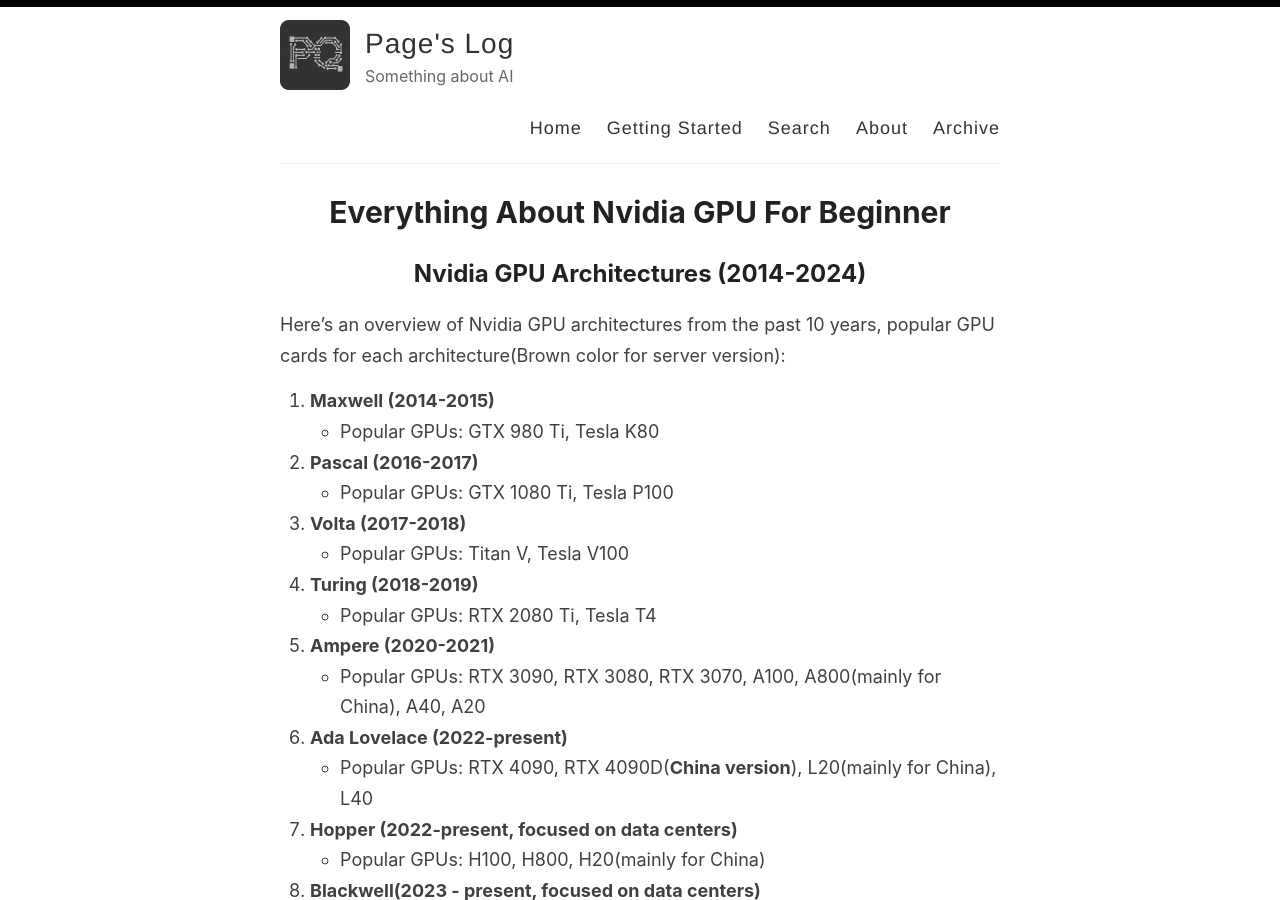
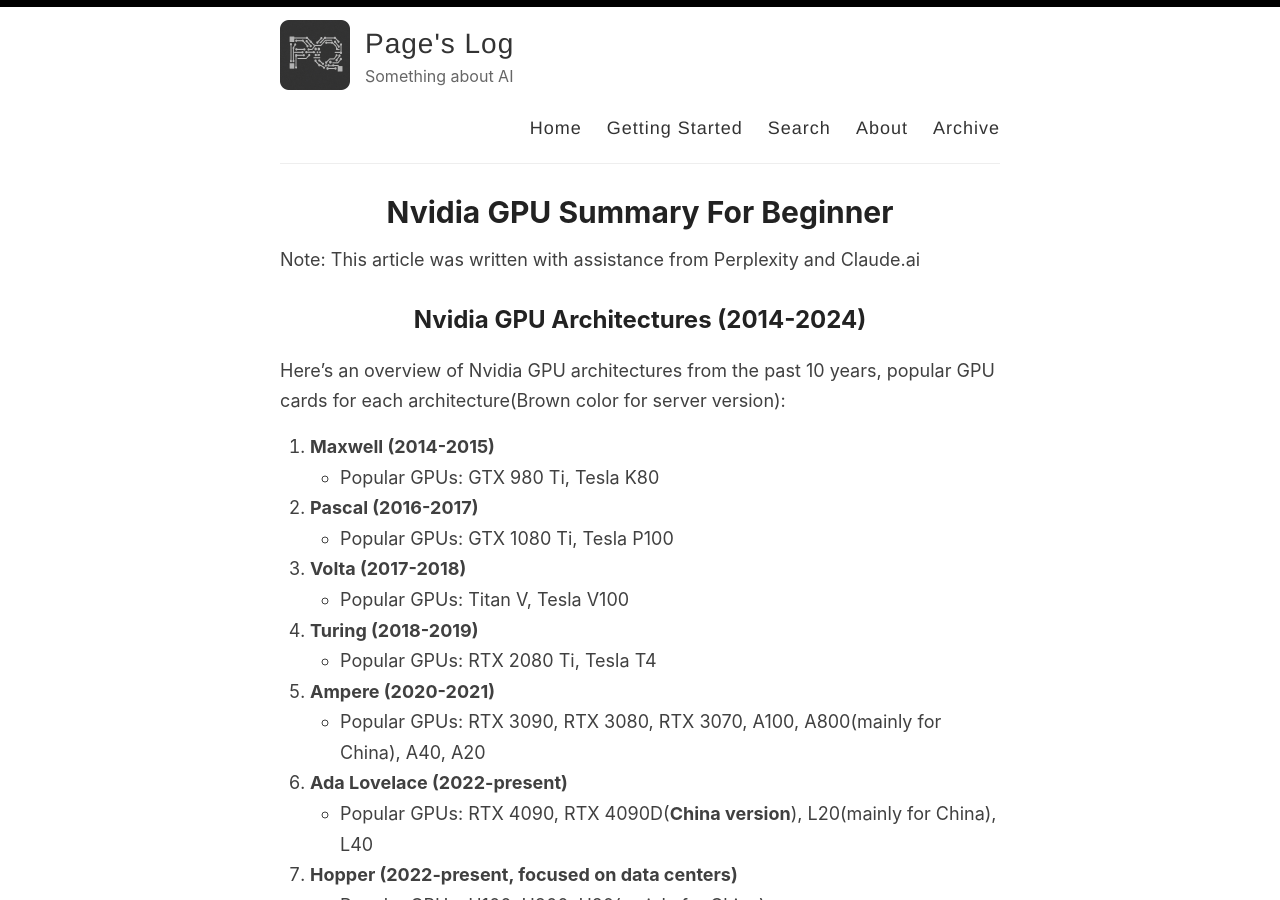
Before and after one commit to huiqiao/huiqiao.github.io, a Jekyll site: the page built from nvidia-gpu-everything-for-beginner.md, in a window 1280 px wide and 900 px high. Built offline with Jekyll 4.4.1, drawn with Linux system fonts in a browser that asks for light colours.

Commit message:
Update nvidia-gpu-everything-for-beginner.md

```diff
--- a/nvidia-gpu-everything-for-beginner.md
+++ b/nvidia-gpu-everything-for-beginner.md
@@ -1,9 +1,10 @@
 ---
 layout: page
-title: Everything About Nvidia GPU For Beginner
+title: Nvidia GPU Summary For Beginner
 permalink: /nvidia-gpu-everything-for-beginner/
 ---
 
+Note: This article was written with assistance from Perplexity and Claude.ai
 ## Nvidia GPU Architectures (2014-2024)
 
 Here's an overview of Nvidia GPU architectures from the past 10 years, popular GPU cards for each architecture(Brown color for server version):
@@ -44,7 +45,7 @@ Please refer this [wiki](https://en.wikipedia.org/wiki/Single-precision_floating
 
 Here's an explanation of the various formats:
 
-1. FP64 (Double Precision)
+1. **FP64 (Double Precision)**
     - **Bits**: 64 (52-bit mantissa, 11-bit exponent, 1-bit sign)
     - **Use Cases**:
         - Scientific computing requiring high precision
```
